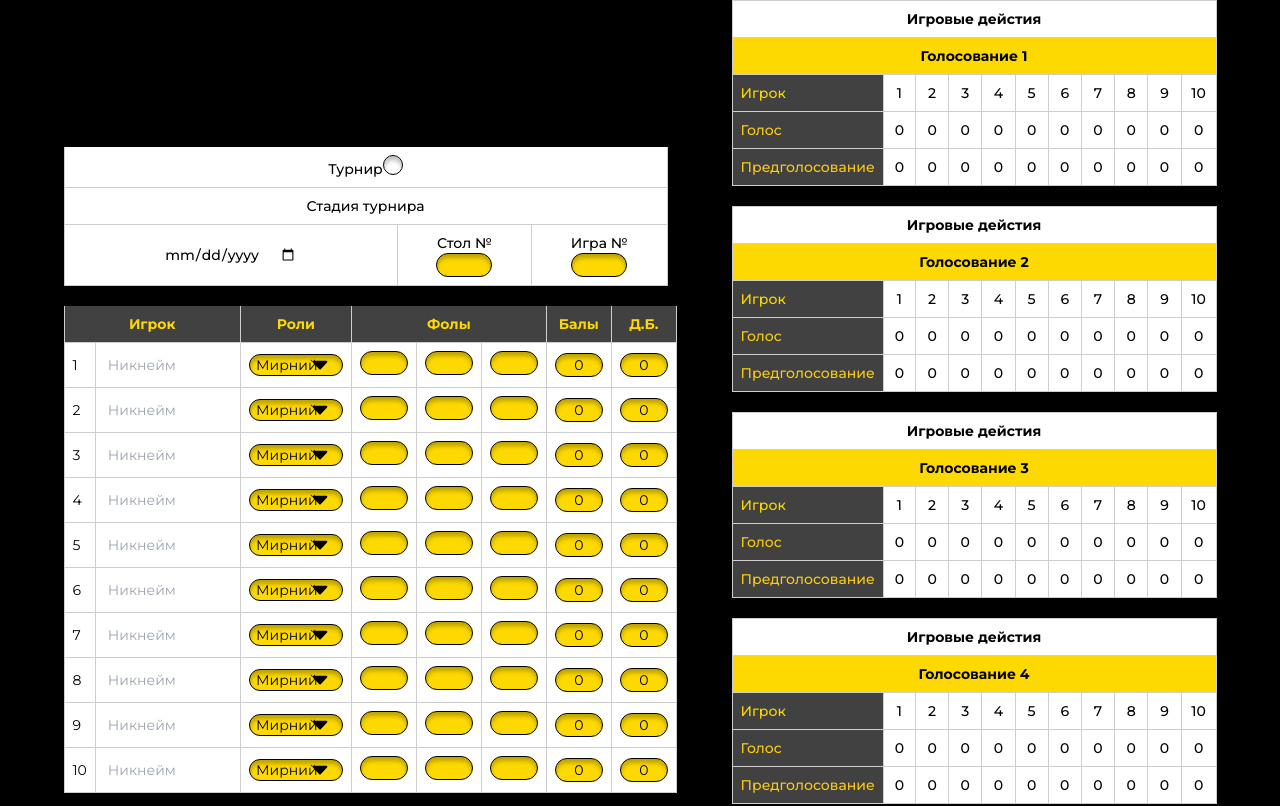
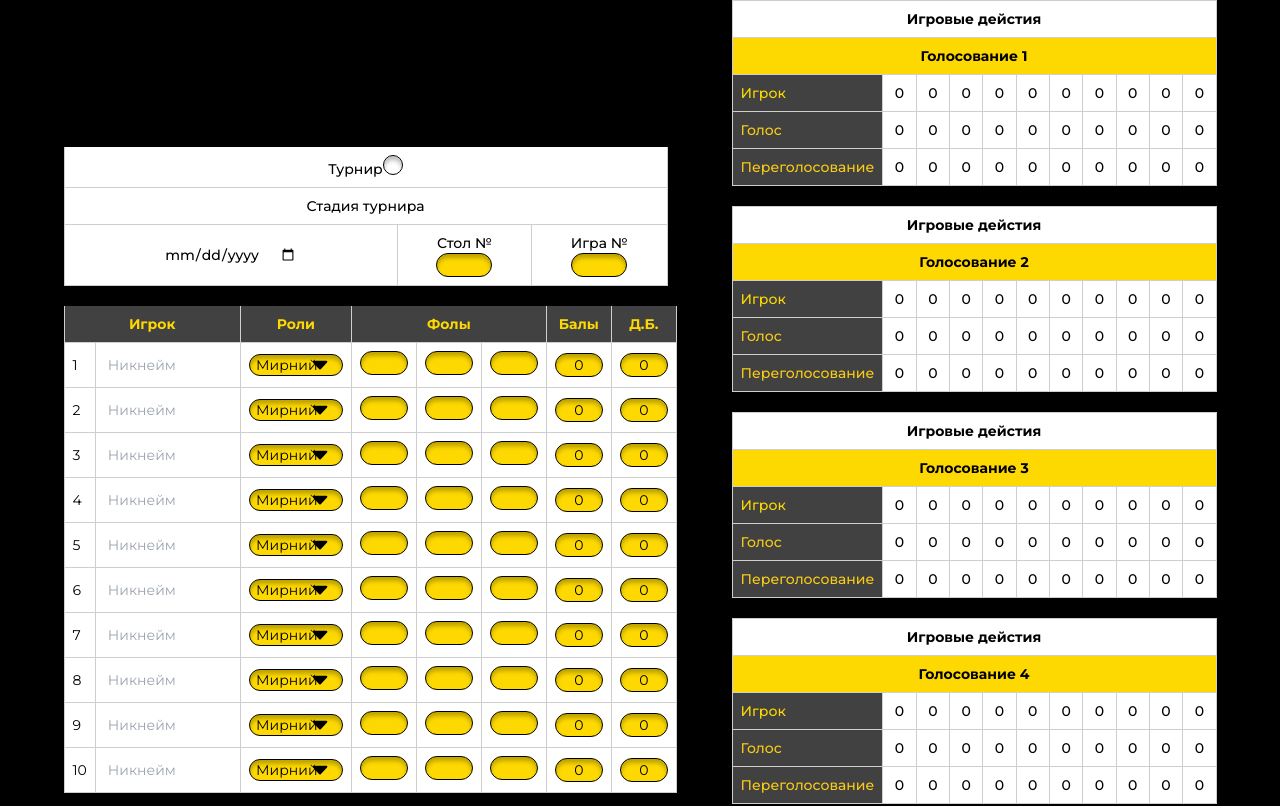
Before and after one commit to sofiialives/mafia-club, a Next.js app: page /game in a window 1280 px wide. Shown: the top 806 px of the page. Built offline with nearby package versions, Linux system fonts and the light colour scheme.

Commit message:
form structure submit

```diff
--- a/src/app/game/page.tsx
+++ b/src/app/game/page.tsx
@@ -1,5 +1,4 @@
 "use client";
-import Button from "@/components/Button";
 import CommentTable from "@/components/Game/Comment/CommentTable";
 import GameActionTable from "@/components/Game/GameAction/GameActionTable";
 import GameProtocolTable from "@/components/Game/Protocol/GameProtocolTable";
@@ -7,34 +6,68 @@ import Timer from "@/components/Game/Timer/Timer";
 import Tournament from "@/components/Game/Tournament/Tournament";
 import WinnerTable from "@/components/Game/Winner/WinnerTable";
 import MaxWidthWrapper from "@/components/MaxWidthWrapper";
-import { useForm } from "react-hook-form";
+import { Controller, useForm } from "react-hook-form";
 
 interface ProtocolProps {}
 
+export interface GamePlayerProps {
+  tournament: boolean;
+  nickname: string;
+  role: "Мирный" | "Мафия" | "Шериф" | "Дон";
+  fouls: number;
+  points: number;
+  addPoints: number;
+  phase: { player: number; vote: number; revote: number }[];
+}
+
+export interface PhaseData {
+  player: number;
+  vote: number;
+  revote: number;
+}
+
 export default function Protocol({}: ProtocolProps) {
-  const { handleSubmit } = useForm();
+  const { handleSubmit, reset, control } = useForm();
 
-  const onSubmit = (data: any) => {
+  const onSubmit = (data) => {
     console.log(data);
+    reset();
   };
+
+  const phases: PhaseData[][] = Array.from({ length: 7 }, () =>
+    Array.from({ length: 10 }, () => ({
+      player: 0,
+      vote: 0,
+      revote: 0,
+    }))
+  );
+
   return (
     <main>
       <MaxWidthWrapper>
         <form onSubmit={handleSubmit(onSubmit)}>
           <div className="flex gap-16 items-center justify-center">
             <div className="flex flex-col gap-5 w-[604px]">
-              <Tournament />
-              <GameProtocolTable />
-              <WinnerTable />
-              <CommentTable />
+              <Tournament control={control} />
+              <GameProtocolTable control={control} />
+              <WinnerTable control={control} />
+              <CommentTable control={control} />
             </div>
             <div className="flex flex-col gap-5 w-[485px]">
-              {[...Array(7)].map((_, index) => (
-                <GameActionTable key={index} id={index} />
+              {phases.map((_, index) => (
+                <GameActionTable
+                  key={index}
+                  id={index}
+                  control={control}
+                  phases={phases}
+                />
               ))}
             </div>
           </div>
           <Timer />
+          <button type="submit" className="text-white">
+            Submit
+          </button>
         </form>
       </MaxWidthWrapper>
     </main>
--- a/src/components/Game/Comment/CommentTable.tsx
+++ b/src/components/Game/Comment/CommentTable.tsx
@@ -1,13 +1,14 @@
 "use client";
 import TextAreaController from "@/components/Table/TextAreaController";
-import { commentNames } from "@/constants/protocol";
 import React from "react";
-import { useForm } from "react-hook-form";
+import { Control, FieldValues } from "react-hook-form";
 
-interface CommentTableProps {}
+interface CommentTableProps {
+  control: Control<FieldValues, any>;
+}
 
-export default function CommentTable({}: CommentTableProps) {
-  const { control } = useForm();
+export default function CommentTable({ control }: CommentTableProps) {
+  const commentNames = Array.from({ length: 5 }, (_, index) => index + 1);
   return (
     <table>
       <thead>
@@ -22,7 +23,7 @@ export default function CommentTable({}: CommentTableProps) {
           <tr key={index}>
             <td className="border border-[#CECECE] p-2">
               <TextAreaController
-                name={commentName}
+                name={`comments[${commentName}]`}
                 control={control}
                 placeholder="Введите комментарий..."
                 className="w-full"
--- a/src/components/Game/GameAction/GameActionBody.tsx
+++ b/src/components/Game/GameAction/GameActionBody.tsx
@@ -1,12 +1,19 @@
 "use client";
+import { PhaseData } from "@/app/game/page";
 import InputController from "@/components/Table/InputController";
 import React from "react";
-import { useForm } from "react-hook-form";
+import { Control, FieldValues } from "react-hook-form";
 
-interface GameActionBodyProps {}
+interface GameActionBodyProps {
+  control: Control<FieldValues, any>;
+  tableIndex: number;
+  phases: PhaseData[];
+}
 
-export default function GameActionBody({}: GameActionBodyProps) {
-  const { control } = useForm();
+export default function GameActionBody({
+  control,
+  tableIndex,
+}: GameActionBodyProps) {
   const numbers = Array.from({ length: 10 }, (_, index) => index + 1);
   return (
     <tbody>
@@ -16,10 +23,18 @@ export default function GameActionBody({}: GameActionBodyProps) {
         </td>
         {numbers.map((number) => (
           <td
+            className="bg-white border border-[#CECECE] w-[36px]"
             key={number}
-            className="bg-white border border-[#CECECE] text-center p-2 w-[36px]"
           >
-            {number}
+            <InputController
+              name={`phases[${tableIndex}][${number - 1}].player`}
+              control={control}
+              defaultValue={0}
+              type="number"
+              min={0}
+              max={10}
+              className="text-center w-full"
+            />
           </td>
         ))}
       </tr>
@@ -33,9 +48,9 @@ export default function GameActionBody({}: GameActionBodyProps) {
             key={number}
           >
             <InputController
-              name={`vote${number}`}
+              name={`phases[${tableIndex}][${number - 1}].vote`}
               control={control}
-              defaultValue="0"
+              defaultValue={0}
               type="number"
               min={0}
               max={10}
@@ -46,7 +61,7 @@ export default function GameActionBody({}: GameActionBodyProps) {
       </tr>
       <tr>
         <td className="text-yellow-400 bg-[#414141] border border-[#CECECE] p-2">
-          Предголосование
+          Переголосование
         </td>
         {numbers.map((number) => (
           <td
@@ -54,9 +69,9 @@ export default function GameActionBody({}: GameActionBodyProps) {
             key={number}
           >
             <InputController
-              name={`prevote${number}`}
+              name={`phases[${tableIndex}][${number - 1}].revote`}
               control={control}
-              defaultValue="0"
+              defaultValue={0}
               type="number"
               min={0}
               max={10}
--- a/src/components/Game/GameAction/GameActionTable.tsx
+++ b/src/components/Game/GameAction/GameActionTable.tsx
@@ -1,11 +1,19 @@
 import React from "react";
 import GameActionBody from "./GameActionBody";
+import { Control, FieldValues } from "react-hook-form";
+import { PhaseData } from "@/app/game/page";
 
 interface GameActionTableProps {
   id: number;
+  control: Control<FieldValues, any>;
+  phases: PhaseData[][];
 }
 
-export default function GameActionTable({ id }: GameActionTableProps) {
+export default function GameActionTable({
+  id,
+  control,
+  phases,
+}: GameActionTableProps) {
   return (
     <table className="w-full font-medium text-sm">
       <thead>
@@ -20,7 +28,7 @@ export default function GameActionTable({ id }: GameActionTableProps) {
           </th>
         </tr>
       </thead>
-      <GameActionBody />
+      <GameActionBody control={control} tableIndex={id} phases={phases[id]} />
     </table>
   );
 }
--- a/src/components/Game/Protocol/ProtocolBody.tsx
+++ b/src/components/Game/Protocol/ProtocolBody.tsx
@@ -4,14 +4,14 @@ import InputController from "@/components/Table/InputController";
 import SelectController from "@/components/Table/SelectController";
 import cn from "@/utils/cn";
 import React from "react";
-import { useForm } from "react-hook-form";
+import { Control, FieldValues } from "react-hook-form";
 import styles from "../../Table/input.module.css";
 
-interface ProtocolBodyProps {}
+interface ProtocolBodyProps {
+  control: Control<FieldValues, any>;
+}
 
-export default function ProtocolBody({}: ProtocolBodyProps) {
-  const { control } = useForm();
-
+export default function ProtocolBody({ control }: ProtocolBodyProps) {
   const rows = Array.from({ length: 10 }, (_, index) => index + 1);
   const foulTypes = ["firstFoul", "secondFoul", "thirdFoul"];
   const pointsTypes = [
@@ -37,12 +37,12 @@ export default function ProtocolBody({}: ProtocolBodyProps) {
             <SelectController
               name={`players[${rowNumber}].role`}
               control={control}
-              defaultValue=""
+              defaultValue={"Мирний"}
               options={[
-                { label: "Мирний", value: "civilian" },
-                { label: "Мафія", value: "mafia" },
-                { label: "Шериф", value: "sheriff" },
-                { label: "Дон", value: "don" },
+                { label: "Мирний", value: "Мирний" },
+                { label: "Мафия", value: "Мафия" },
+                { label: "Шериф", value: "Шериф" },
+                { label: "Дон", value: "Дон" },
               ]}
             />
           </td>
@@ -62,7 +62,7 @@ export default function ProtocolBody({}: ProtocolBodyProps) {
               <InputController
                 name={`players[${rowNumber}].${point.name}`}
                 control={control}
-                defaultValue="0"
+                defaultValue={0}
                 type="number"
                 min={0}
                 max={1}
--- a/src/components/Game/Tournament/Tournament.tsx
+++ b/src/components/Game/Tournament/Tournament.tsx
@@ -3,14 +3,14 @@ import ButtonController from "@/components/Table/ButtonController";
 import InputController from "@/components/Table/InputController";
 import cn from "@/utils/cn";
 import React from "react";
-import { useForm } from "react-hook-form";
+import { Control, FieldValues } from "react-hook-form";
 import styles from "../../Table/input.module.css";
 
-interface TournamentProps {}
+interface TournamentProps {
+  control: Control<FieldValues, any>;
+}
 
-export default function Tournament({}: TournamentProps) {
-  const { control } = useForm();
-
+export default function Tournament({ control }: TournamentProps) {
   return (
     <table className="bg-white text-black w-full text-center">
       <tbody>
@@ -21,7 +21,7 @@ export default function Tournament({}: TournamentProps) {
           >
             Турнир
             <ButtonController
-              name="radioBtn"
+              name="isTournament"
               control={control}
               type="button"
               variant="radio"
@@ -50,7 +50,7 @@ export default function Tournament({}: TournamentProps) {
             <InputController
               name="tableNum"
               control={control}
-              defaultValue=""
+              defaultValue={null}
               type="number"
               className={cn(
                 styles.shadow,
@@ -63,7 +63,7 @@ export default function Tournament({}: TournamentProps) {
             <InputController
               name="gameNum"
               control={control}
-              defaultValue=""
+              defaultValue={null}
               type="number"
               className={cn(
                 styles.shadow,
--- a/src/components/Game/Winner/WinnerTable.tsx
+++ b/src/components/Game/Winner/WinnerTable.tsx
@@ -2,15 +2,15 @@
 import InputController from "@/components/Table/InputController";
 import cn from "@/utils/cn";
 import React from "react";
-import { useForm } from "react-hook-form";
-import { bestMoves } from "@/constants/protocol";
-import TextAreaController from "@/components/Table/TextAreaController";
+import { Control, FieldValues } from "react-hook-form";
 import styles from "../../Table/input.module.css";
 
-interface WinnerTableProps {}
+interface WinnerTableProps {
+  control: Control<FieldValues, any>;
+}
 
-export default function WinnerTable({}: WinnerTableProps) {
-  const { control } = useForm();
+export default function WinnerTable({ control }: WinnerTableProps) {
+  const bestMoves = Array.from({ length: 3 }, (_, index) => index + 1);
   return (
     <table className="w-full bg-white text-black">
       <tbody>
@@ -22,6 +22,7 @@ export default function WinnerTable({}: WinnerTableProps) {
               type="text"
               control={control}
               placeholder="Команда"
+              defaultValue=""
               className={cn(
                 styles.shadow,
                 "w-[420px] h-6 border border-black shadow-inner bg-[#FDD901] rounded-[42px] text-black px-5 py-1 overflow-hidden"
@@ -37,10 +38,10 @@ export default function WinnerTable({}: WinnerTableProps) {
                 {bestMoves.map((move, index) => (
                   <InputController
                     key={index}
-                    name={move}
+                    name={`bestMove[${move}]`}
                     control={control}
                     type="number"
-                    defaultValue=""
+                    defaultValue={null}
                     className={cn(
                       styles.shadow,
                       "w-14 h-6 border border-black shadow-inner bg-[#FDD901] rounded-[42px] text-black px-5 py-1 text-center"
@@ -52,10 +53,10 @@ export default function WinnerTable({}: WinnerTableProps) {
             <div className="flex gap-16">
               Игрок
               <InputController
-                name="bestPlayer"
+                name="firstKilled"
                 control={control}
                 type="number"
-                defaultValue=""
+                defaultValue={null}
                 className={cn(
                   styles.shadow,
                   "w-14 h-6 border border-black shadow-inner bg-[#FDD901] rounded-[42px] text-black px-5 py-1 text-center"
@@ -68,9 +69,10 @@ export default function WinnerTable({}: WinnerTableProps) {
           <td className="font-medium text-sm flex justify-between p-2">
             Протест
             <InputController
-              name="protestTeam"
+              name="protest"
               control={control}
               placeholder="Протест"
+              defaultValue=""
               type="text"
               className={cn(
                 styles.shadow,
@@ -83,9 +85,10 @@ export default function WinnerTable({}: WinnerTableProps) {
           <td className="font-medium text-sm flex justify-between p-2">
             Судья
             <InputController
-              name="judgeTeam"
+              name="judge"
               control={control}
               placeholder="Судья"
+              defaultValue=""
               type="text"
               className={cn(
                 styles.shadow,
--- a/src/components/Table/InputController.tsx
+++ b/src/components/Table/InputController.tsx
@@ -6,7 +6,7 @@ import cn from "@/utils/cn";
 interface InputControllerProps {
   name: string;
   control: Control<FieldValues, any>;
-  defaultValue?: string;
+  defaultValue?: string | number | null;
   type: HTMLInputTypeAttribute;
   min?: number;
   max?: number;
```
Also changed, not shown: src/components/Game/Protocol/GameProtocolTable.tsx (+8 -5 lines), src/components/Table/ButtonController.tsx (+11 -17 lines).
